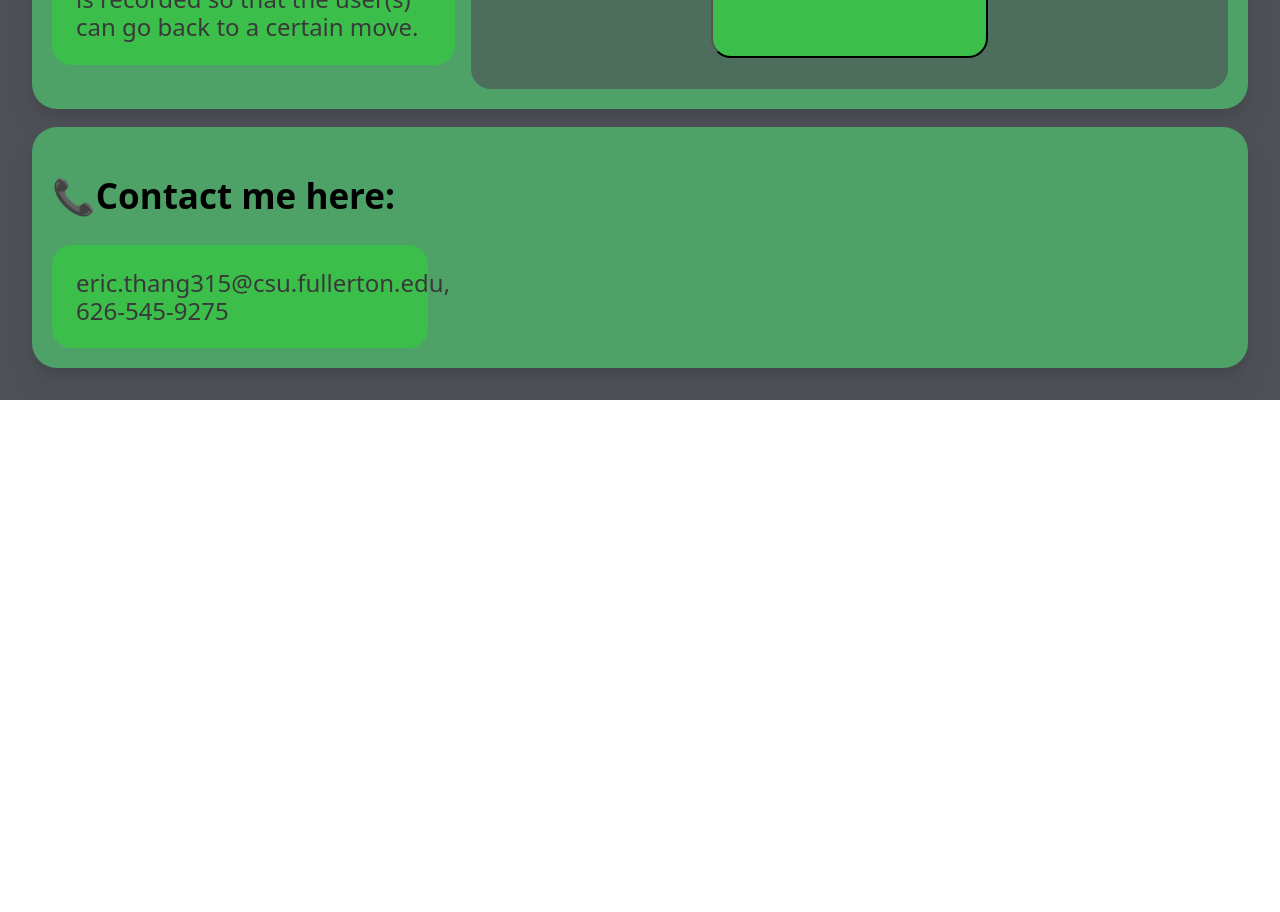
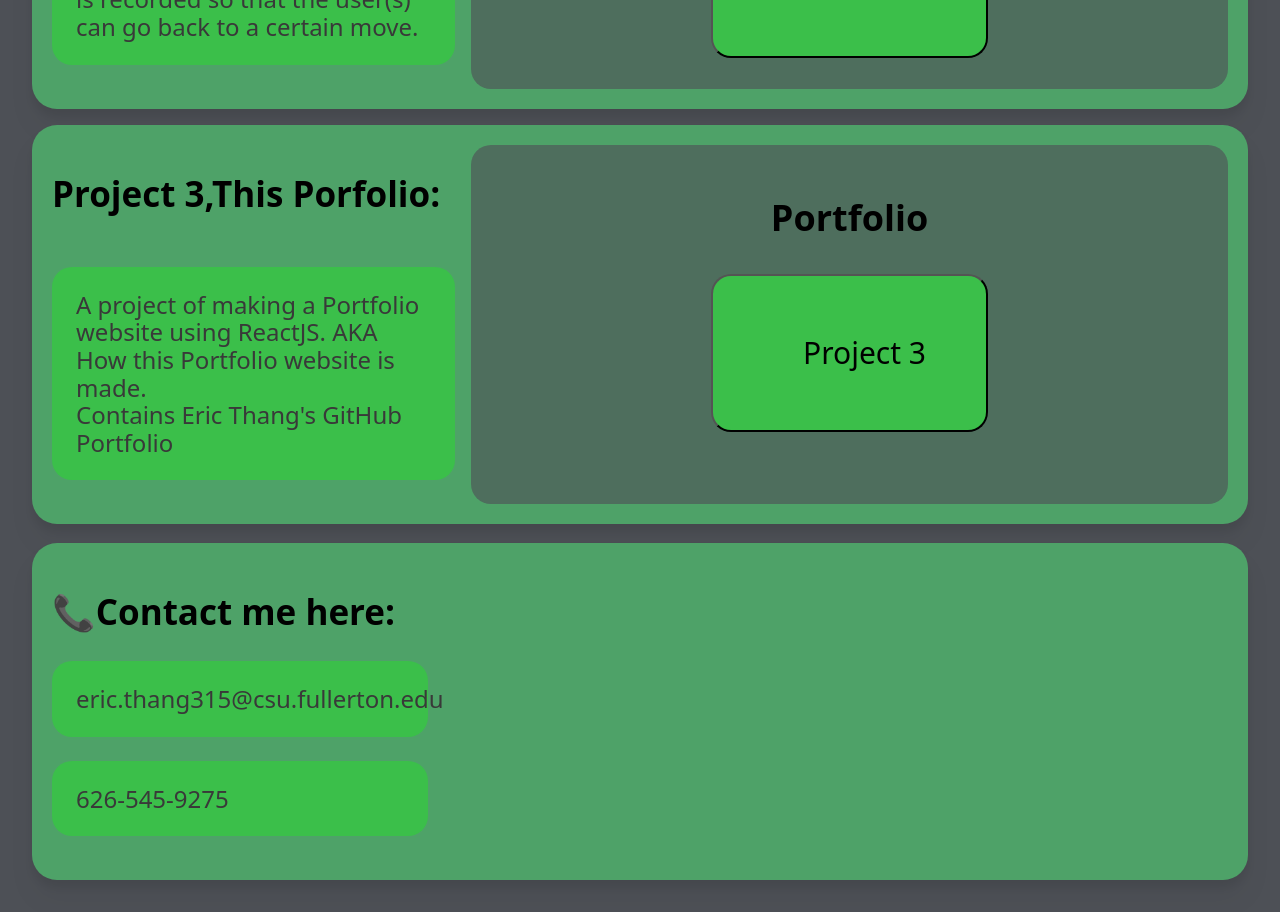
Before and after one commit to EricThang/Portfolio, a React (Vite) app: page / in a window 1280 px wide. Shown: the part 1400-2312 px from the top of the page. Before the commit the page ends 1800 px from the top, so only its background shows below. Built offline with nearby package versions, Linux system fonts and the light colour scheme.

Commit message:
resume size testing,added portfolio to projects

```diff
--- a/src/App.jsx
+++ b/src/App.jsx
@@ -12,7 +12,7 @@ function App() {
   async function openModal() {
     if (resumeModalOpen == true) {
 
-      //allows me to reopen resume after closing,without await, the button needs to be clicked twice
+      //allows the reopen of resume after closing,without await, the button needs to be clicked twice
       await setResumeModalOpen(false);
       await setResumeModalOpen(true)
 
@@ -110,6 +110,33 @@ function App() {
                 </div>
 
               </div>
+
+              <div className='grid'>
+
+                <div className='col'>
+                  <h2>Project 3,This Porfolio:</h2>
+                  <div><p>
+                    A project of making a Portfolio website using ReactJS.
+                    AKA How this Portfolio website is made.
+                    <br />Contains Eric Thang's GitHub Portfolio
+
+
+                  </p></div>
+                </div>
+
+                <div className='col'>
+                  <div className='card'>
+                    <h3>Portfolio</h3>
+                    <form action="https://github.com/EricThang/Portfolio" target='_blank'>
+                      <input type="submit" value="Project 3" />
+                    </form>
+
+                  </div>
+
+
+                </div>
+
+              </div>
             </div>
           </article>
         </div>
@@ -118,11 +145,11 @@ function App() {
         <div className='grid'><footer>
           <h2>📞Contact me here:</h2>
           <div className='col'>
-            <p className='contact'>eric.thang315@csu.fullerton.edu,
-              626-545-9275</p>
+            <p className='contact'>eric.thang315@csu.fullerton.edu</p>
+            {/* subject to change upon graduation */}
 
           </div>
-
+          <div className='col'><p>626-545-9275</p></div>
         </footer>
         </div>
       </div>
--- a/src/components/Resume.jsx
+++ b/src/components/Resume.jsx
@@ -27,8 +27,7 @@ export default function Resume({ isOpen }) {
 
                         <div>
                             {/* iframe functions as a pdf viewer */}
-                            <iframe height={"1000em"} src="/files/Eric_Thang.pdf#zoom100"
-                                width={"1000em"} />
+                            <iframe src="/files/Eric_Thang.pdf#zoom100" />
                         </div>
                     </form>
                 </article >
--- a/src/components/resume.module.css
+++ b/src/components/resume.module.css
@@ -5,9 +5,10 @@ dialog {
 }
 
 .form {
-    width: 9999em;
+    width: 1000em;
 }
 
 iframe {
     width: 100em;
+    height: 1000em;
 }
```
Also changed, not shown: src/index.css (+5 -74 lines).
